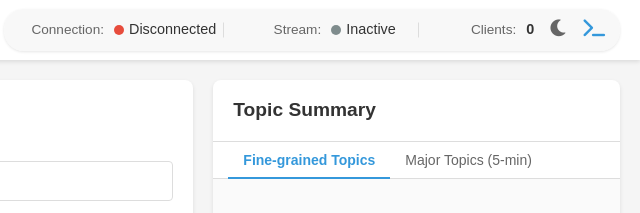
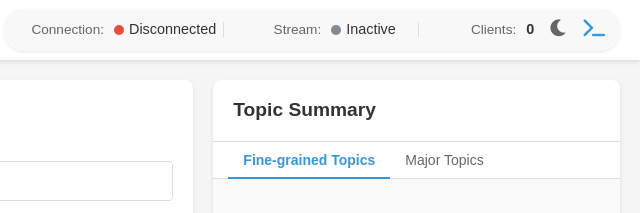
Before and after one commit to mmd19999/YouTube-Livestream-Transcriber-V4, a plain HTML site: page frontend/index.html in a window 1280 px wide. Shown: the top 213 px of the page, 640-1280 px from the left. Drawn offline with nearby package versions, Linux system fonts and the light colour scheme; no server answers.

Commit message:
can be deliverd perfect

```diff
--- a/frontend/index.html
+++ b/frontend/index.html
@@ -95,7 +95,7 @@
                     <h2>Topic Summary</h2>
                     <div class="topic-tabs">
                         <button class="topic-tab active" data-target="fine-topics">Fine-grained Topics</button>
-                        <button class="topic-tab" data-target="major-topics">Major Topics (5-min)</button>
+                        <button class="topic-tab" data-target="major-topics">Major Topics</button>
                     </div>
                     <div id="topic-window" class="topic-content active" data-id="fine-topics">
                         <div class="no-topics">
@@ -106,7 +106,7 @@
                     <div id="major-topic-window" class="topic-content" data-id="major-topics">
                         <div class="no-topics">
                             <p>No major topics detected yet.</p>
-                            <p class="sub-text">Major topics will appear every 5 minutes.</p>
+                            <p class="sub-text">Major topics will appear here as they are detected.</p>
                         </div>
                     </div>
                 </section>
```
Also changed, not shown: 1 other file.
